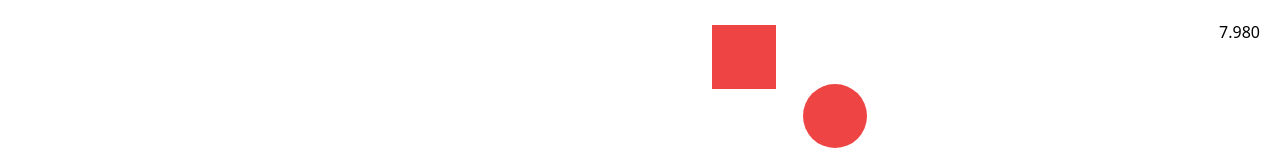
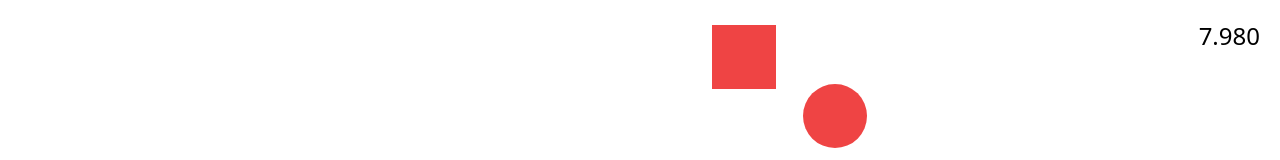
Before and after one commit to uvanov/allseated-shape-game, a React (Vite) app: page /game in a window 1280 px wide. Shown: the top 160 px of the page. Built offline with nearby package versions, Linux system fonts and the light colour scheme.

Commit message:
feat: change timer

```diff
--- a/src/pages/Game/index.tsx
+++ b/src/pages/Game/index.tsx
@@ -27,7 +27,7 @@ export const GamePage = () => {
           />
         ))
       }
-      <span id="timer" className='absolute top-5 right-5'></span>
+      <span id="timer" className='absolute top-5 right-5 text-2xl'></span>
     </div>
   );
 };
```
